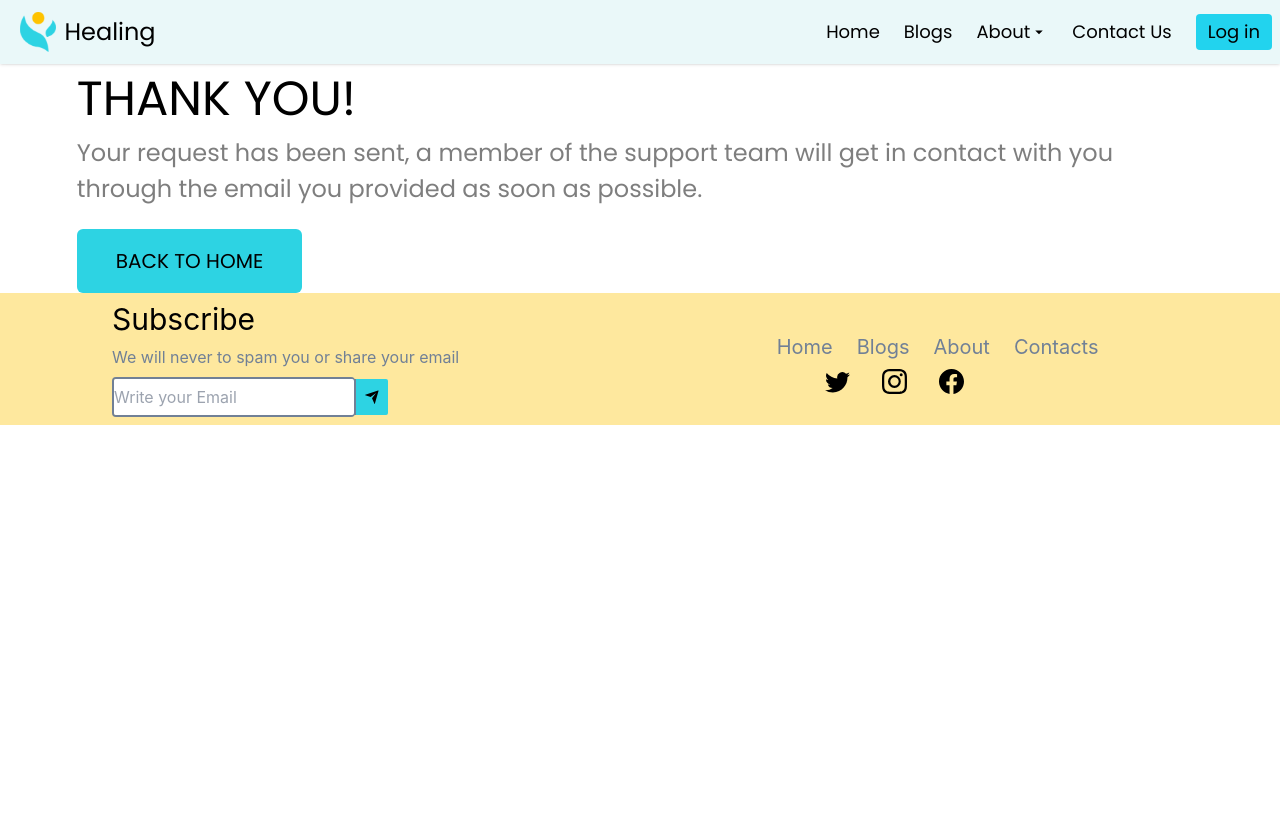
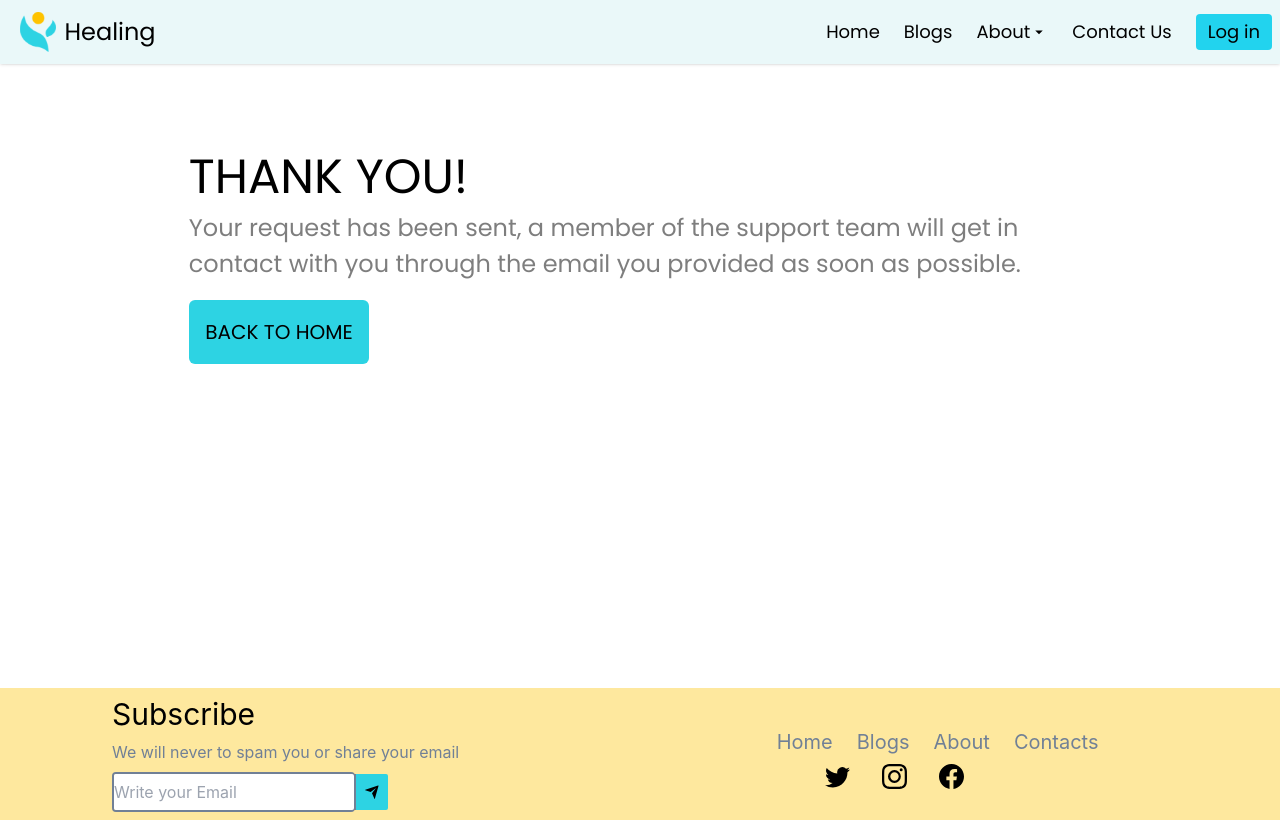
Before and after one commit to Recoded-Spark-Turkey-2022/Unboxed, a React (Create React App) app: page /contact-thank-you in a window 1280 px wide. Built offline with nearby package versions, Linux system fonts and the light colour scheme; no server answers.

Commit message:
contact-thank-you page done

```diff
--- a/src/components/contact/ContactThanks.jsx
+++ b/src/components/contact/ContactThanks.jsx
@@ -3,7 +3,7 @@ import { Link } from 'react-router-dom';
 
 function ContactThanks() {
   return (
-    <div className="flex font-poppins mx-[6%] ">
+    <div className="flex font-poppins mx-[6%] 768:px-28 pt-20  gap-16 425:h-middle px-10 mb-4 ">
       <div>
         <h1 className="flex-column my-[1%] flex-start text-5xl">THANK YOU!</h1>
         <span className="text-2xl leading-9 opacity-50">
@@ -13,7 +13,7 @@ function ContactThanks() {
         <div>
           <Link to="/">
             <button
-              className="text-xl w-[20%] h-16 mt-[2%] self-center rounded-md bg-[#2DD3E3] hover:bg-[#3E64E9] hover:text-neutral-100 "
+              className="text-xl w-[20%] h-16 mt-[2%] self-center rounded-md bg-[#2DD3E3] hover:bg-[#3E64E9] hover:text-neutral-100 sm:w-28"
               type="button"
             >
               BACK TO HOME
```
